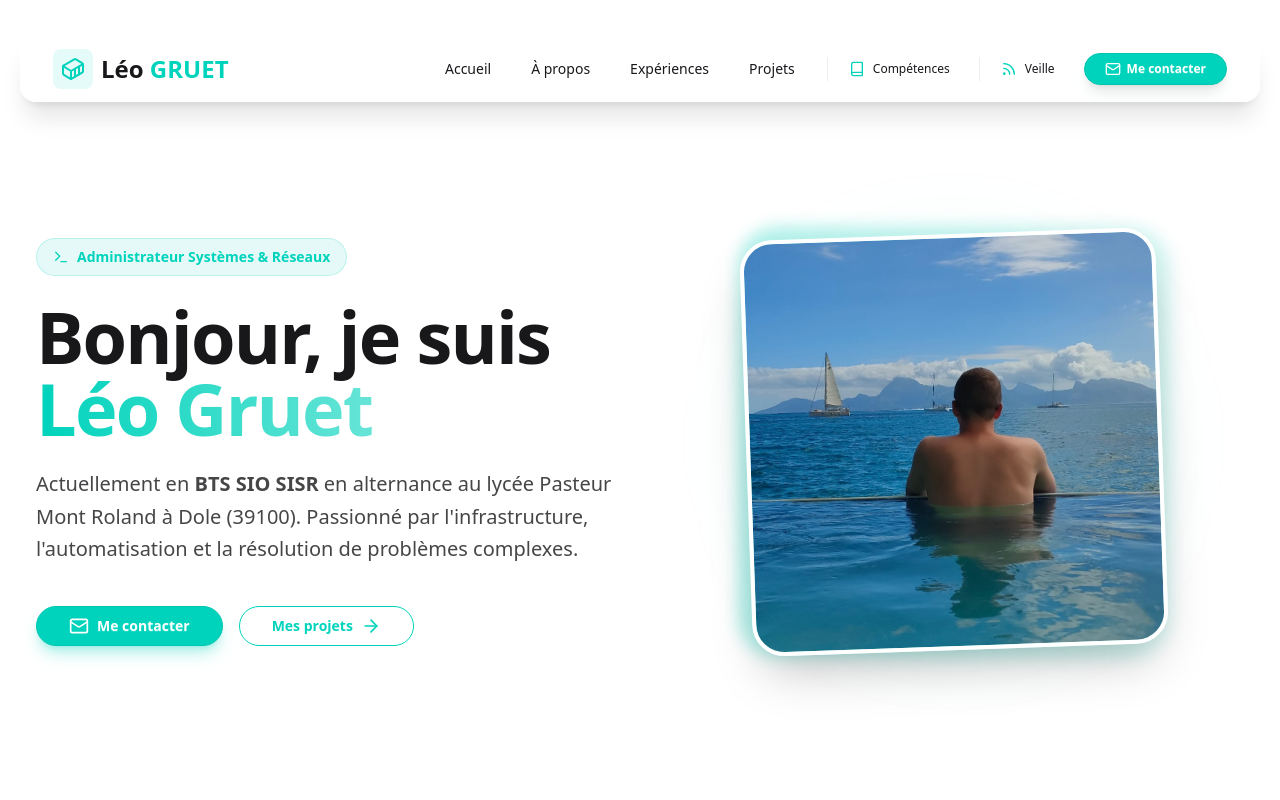
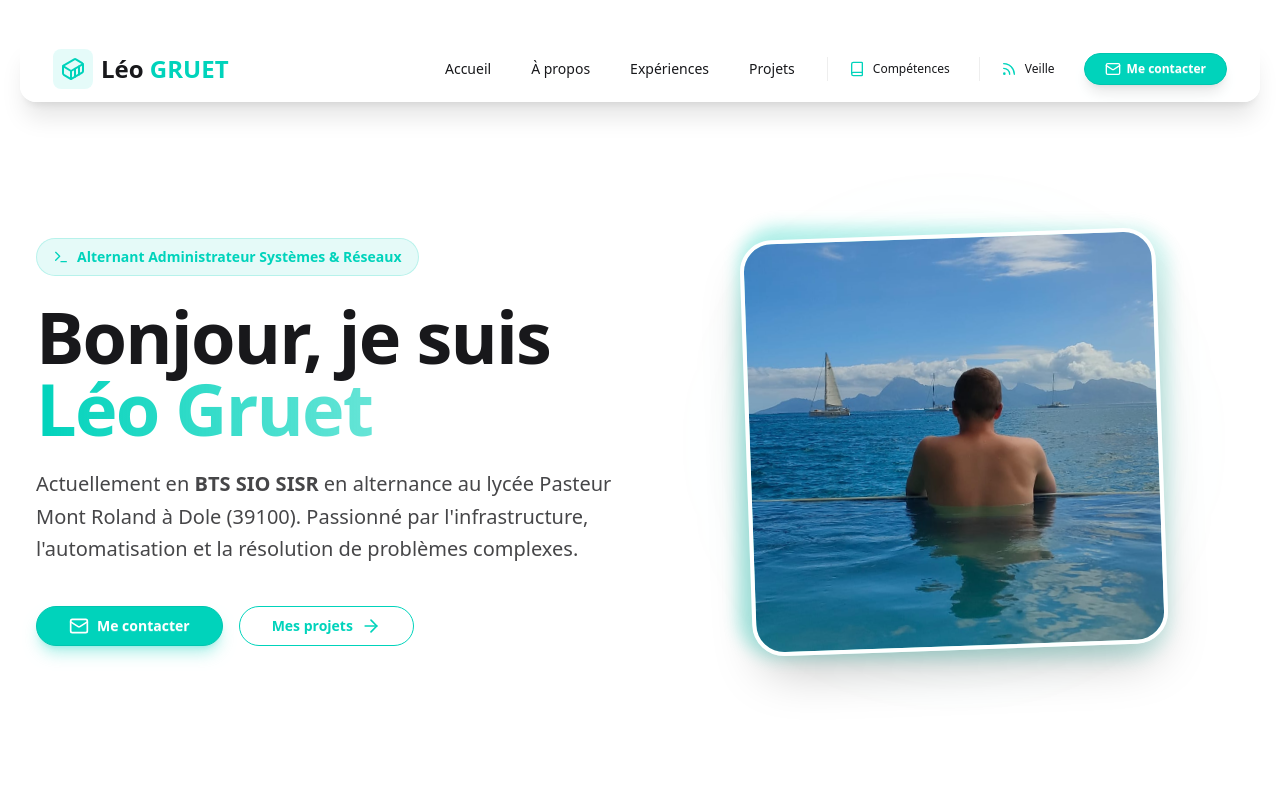
Before and after one commit to TheRinzler65/Portfolio, a React (Vite) app: page / in a window 1280 px wide. Shown: the top 800 px of the page. Built offline with nearby package versions, Linux system fonts and the light colour scheme.

Commit message:
update info

```diff
--- a/src/components/Footer.tsx
+++ b/src/components/Footer.tsx
@@ -11,7 +11,7 @@ const Footer = () => {
           Léo <span className="text-accent">GRUET</span>
         </p>
         <p className="text-sm opacity-80 font-medium mt-1">
-          Administrateur Systèmes & Réseaux
+          Alternant Administrateur Systèmes & Réseaux
         </p>
         <p className="text-xs opacity-60 mt-4">
           Copyright © {new Date().getFullYear()} - Tous droits réservés
--- a/src/components/Home.tsx
+++ b/src/components/Home.tsx
@@ -23,7 +23,7 @@ const Home = () => {
       <div className="flex flex-col lg:w-1/2 relative z-10">
         <div className="inline-flex items-center gap-2 px-4 py-2 rounded-full bg-accent/10 text-accent font-bold text-sm w-fit mb-6 border border-accent/20">
           <Terminal className="w-4 h-4" />
-          <span>Administrateur Systèmes & Réseaux</span>
+          <span>Alternant Administrateur Systèmes & Réseaux</span>
         </div>
 
         <h1 className="text-5xl md:text-6xl lg:text-7xl font-extrabold text-center md:text-left mb-6 tracking-tight">
```
